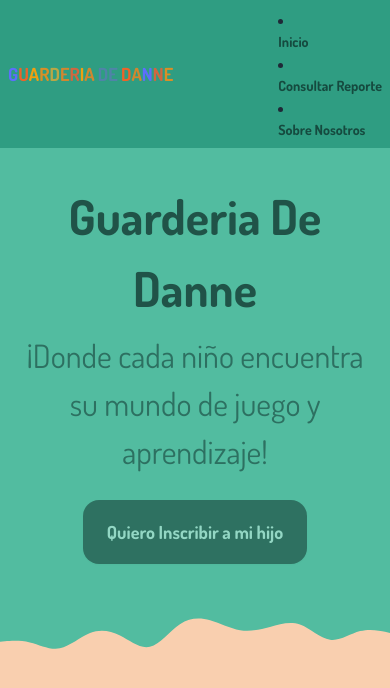
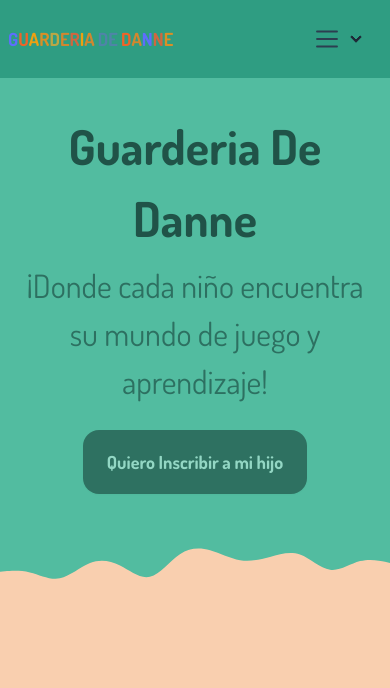
Before and after one commit to Sheansuke/guarderia-danne, a Next.js app in the folder frontend/: page / in a window 390 px wide. Shown: the top 688 px of the page. Built offline with nearby package versions, Linux system fonts and the light colour scheme.

Commit message:
testing CLS

```diff
--- a/frontend/src/app/(public)/_components/HomeHero.tsx
+++ b/frontend/src/app/(public)/_components/HomeHero.tsx
@@ -13,7 +13,7 @@ export const HomeHero = () => {
 
         {/* IMAGE */}
         <div className="hidden md:block items-center">
-          {/* <HeroImage /> */}
+          <HeroImage />
         </div>
       </div>
     </div>
--- a/frontend/src/app/layout.tsx
+++ b/frontend/src/app/layout.tsx
@@ -24,9 +24,7 @@ export default function RootLayout({
     <html lang="en" data-theme="light">
       <body className={cn(`min-h-screen bg-background font-sans antialiased bg-orange-200 ${dosis.className}`)}>
         <header>
-          <Suspense>
-            <NavBar />
-          </Suspense>
+          <NavBar />
         </header>
         {children}
         <Analytics />
--- a/frontend/src/components/molecule/NavBar.tsx
+++ b/frontend/src/components/molecule/NavBar.tsx
@@ -34,13 +34,37 @@ export const NavBar = () => {
           </a>
         </div>
         <div className="flex-none">
-          {navigationOptions.map((option) => (
+          <ul className="menu menu-horizontal px-1">
+            {isDesktop &&
+              navigationOptions.map((option) => (
                 <li key={option.path}>
                   <Link href={option.path} className="font-bold text-green-950 text-sm md:text-lg flex items-center opacity-70">
                     {option.tittle}
                   </Link>
                 </li>
               ))}
+          </ul>
+
+          <ul className="menu menu-horizontal ">
+            {isMobile && (
+              <li>
+                <details>
+                  <summary>
+                    <Image src="/icons/navbar_menu.svg" alt={"Icono Menu"} width={30} height={30} />
+                  </summary>
+                  <ul className="p-1 rounded-t-none  -right-4 bg-green-500 ">
+                    {navigationOptions.map((option) => (
+                      <li key={option.path}>
+                        <Link href={option.path} className="font-bold text-green-950 text-sm text-nowrap opacity-70">
+                          {option.tittle}
+                        </Link>
+                      </li>
+                    ))}
+                  </ul>
+                </details>
+              </li>
+            )}
+          </ul>
         </div>
       </div>
     </nav>
```
Lines whose indentation alone changed are shown as unchanged.
